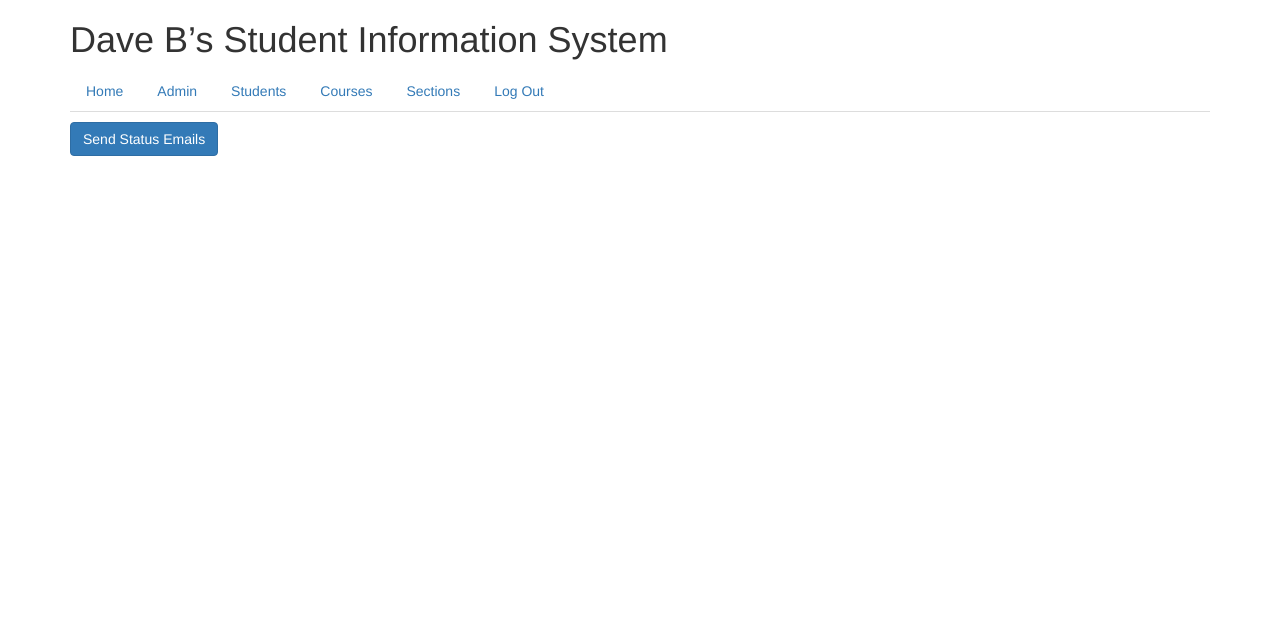
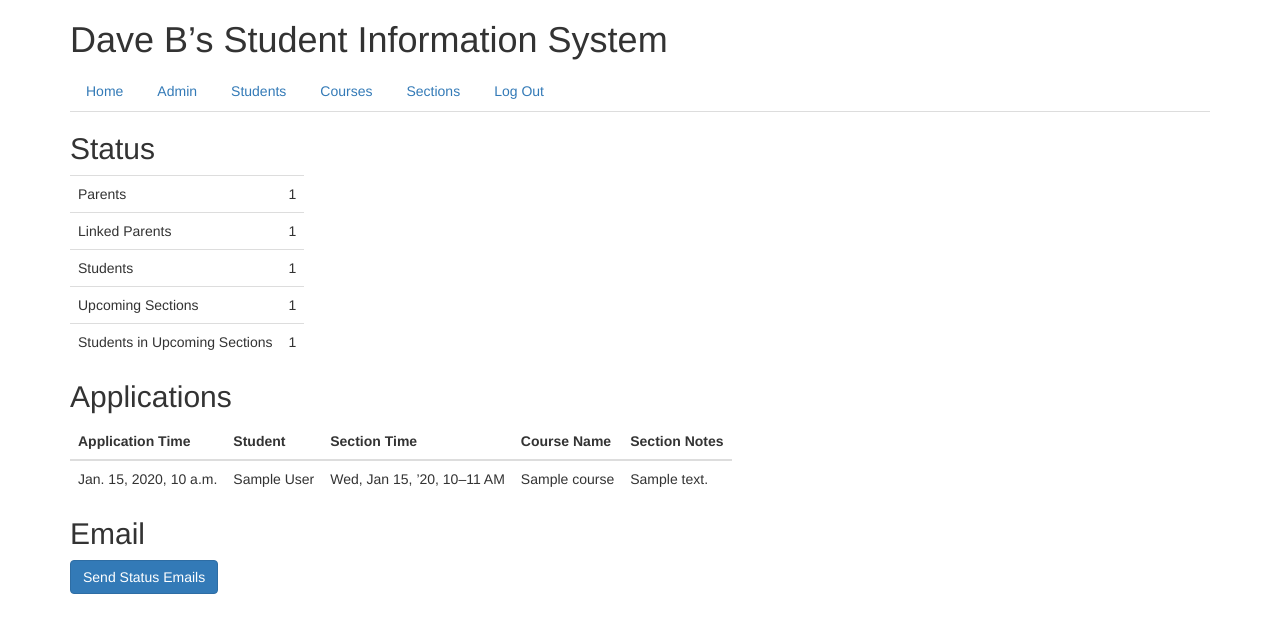
Before and after one commit to dcbriccetti/stusched, a Django app: template app/templates/app/admin.html in a window 1280 px wide. Shown: the top 633 px of the page. Run offline with Django 3.2, Linux system fonts and the light colour scheme; a user stored in the database is signed in; tables that the repository leaves empty hold one stand-in row (values such as "Sample post"); the template is opened without the code that fills it: values that come from a table or form of the project are taken from there, most other values are stand-ins (such as "Sample title", 1, 10 or a date in 2020); parts of the project's set-up code (start-up, migrations or seed data) failed here and were passed over; some libraries are stand-ins or nearby versions.

Commit message:
Add stats to the admin page.

```diff
--- a/app/models.py
+++ b/app/models.py
@@ -159,8 +159,10 @@ class Knows(models.Model):
         return '%s %s %d' % (self.student.name, self.item.name, self.quantity)
 
 
+SS_STATUS_APPLIED  = 1
 SS_STATUS_ACCEPTED = 2
-SS_STATUSES = ((1, 'Applied'), (SS_STATUS_ACCEPTED, 'Accepted'), (3, 'Rejected'))
+SS_STATUS_REJECTED = 3
+SS_STATUSES = ((SS_STATUS_APPLIED, 'Applied'), (SS_STATUS_ACCEPTED, 'Accepted'), (SS_STATUS_REJECTED, 'Rejected'))
 SS_STATUSES_BY_ID = {item[0]: item[1] for item in SS_STATUSES}
 
 
--- a/app/templates/app/admin.html
+++ b/app/templates/app/admin.html
@@ -5,7 +5,57 @@
 
 {% block content %}
     {% if user.is_staff %}
-        <p></p>
+        <h2>Status</h2>
+        <table class="table table-nonfluid">
+            <tbody>
+                <tr>
+                    <td>Parents</td>
+                    <td>{{ status.num_parents }}</td>
+                </tr>
+                <tr>
+                    <td>Linked Parents</td>
+                    <td>{{ status.num_linked_parents }}</td>
+                </tr>
+                <tr>
+                    <td>Students</td>
+                    <td>{{ status.num_students }}</td>
+                </tr>
+                <tr>
+                    <td>Upcoming Sections</td>
+                    <td>{{ status.num_upcoming_sections }}</td>
+                </tr>
+                <tr>
+                    <td>Students in Upcoming Sections</td>
+                    <td>{{ status.num_accepted_upcoming }}</td>
+                </tr>
+            </tbody>
+        </table>
+
+        <h2>Applications</h2>
+        <table class="table table-nonfluid">
+            <thead>
+            <tr>
+                <th>Application Time</th>
+                <th>Student</th>
+                <th>Section Time</th>
+                <th>Course Name</th>
+                <th>Section Notes</th>
+            </tr>
+            </thead>
+            <tbody>
+            {% for ssa in ssas %}
+                <tr>
+                    <td>{{ ssa.applied_time }}</td>
+                    <td>{{ ssa.student.name }}</td>
+                    <td>{{ ssa.section.when }}</td>
+                    <td>{{ ssa.section.course }}</td>
+                    <td>{{ ssa.section.notes }}</td>
+                </tr>
+            {% endfor %}
+            </tbody>
+        </table>
+
+        <h2>Email</h2>
         <a class="btn btn-primary" role="button" href="/app/admin/email">Send Status Emails</a>
     {% endif %}
 {% endblock %}
```
Also changed, not shown: app/adminviews.py (+17 -2 lines).
